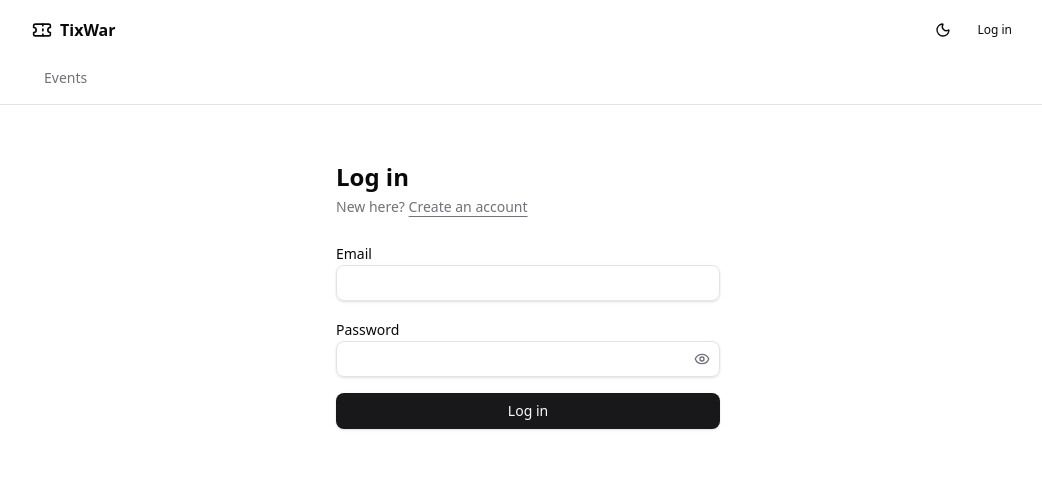
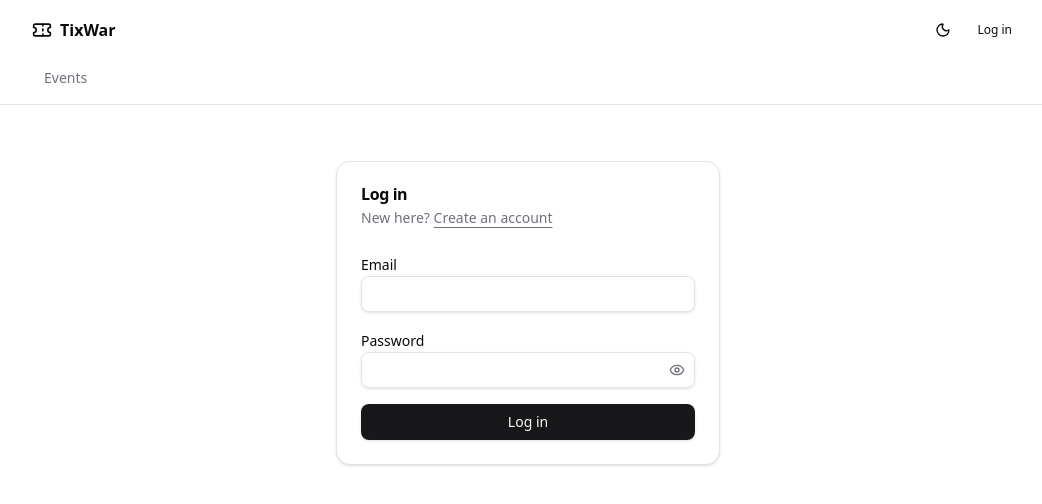
Before and after one commit to yayayapluto/tixwar-web, a React (Vite) app: page /login in a window 1280 px wide. Shown: the top 504 px of the page, without its empty margins (112-1154 px from the left). Built offline with nearby package versions, Linux system fonts and the light colour scheme; no server answers.

Commit message:
Wrap login form in shadcn Card

```diff
--- a/src/routes/login.tsx
+++ b/src/routes/login.tsx
@@ -1,4 +1,5 @@
 import { createFileRoute, Link, redirect, useNavigate } from '@tanstack/react-router'
+import { Card, CardContent, CardDescription, CardHeader, CardTitle } from '@/components/ui/card'
 import { AuthForm } from '@/features/auth/auth-form'
 import { useLogin } from '@/features/auth/use-auth'
 import { getSession } from '@/lib/auth'
@@ -20,16 +21,18 @@ function LoginPage() {
   const { redirect: redirectTo } = Route.useSearch()
 
   return (
-    <div className="mx-auto max-w-sm space-y-6 pt-8">
-      <div className="space-y-1">
-        <h1 className="text-2xl font-semibold">Log in</h1>
-        <p className="text-sm text-muted-foreground">
+    <div className="mx-auto max-w-sm pt-8">
+      <Card>
+        <CardHeader>
+          <CardTitle>Log in</CardTitle>
+          <CardDescription>
             New here?{' '}
             <Link to="/register" className="underline underline-offset-4">
               Create an account
             </Link>
-        </p>
-      </div>
+          </CardDescription>
+        </CardHeader>
+        <CardContent>
           <AuthForm
             mode="login"
             submitLabel="Log in"
@@ -41,6 +44,8 @@ function LoginPage() {
               )
             }
           />
+        </CardContent>
+      </Card>
     </div>
   )
 }
```
Lines whose indentation alone changed are shown as unchanged.
